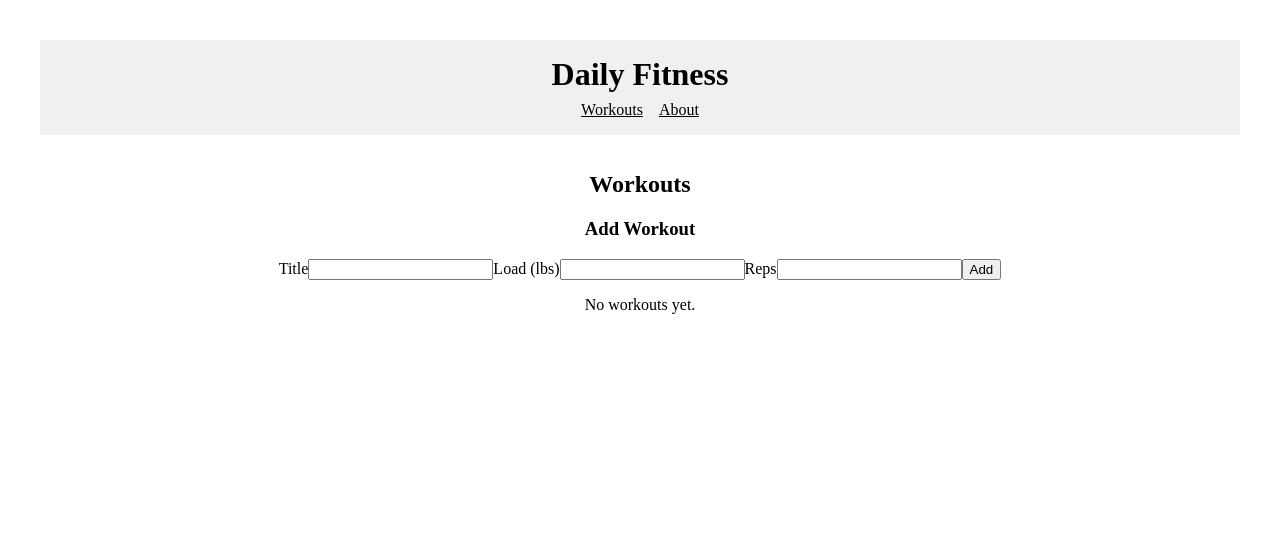
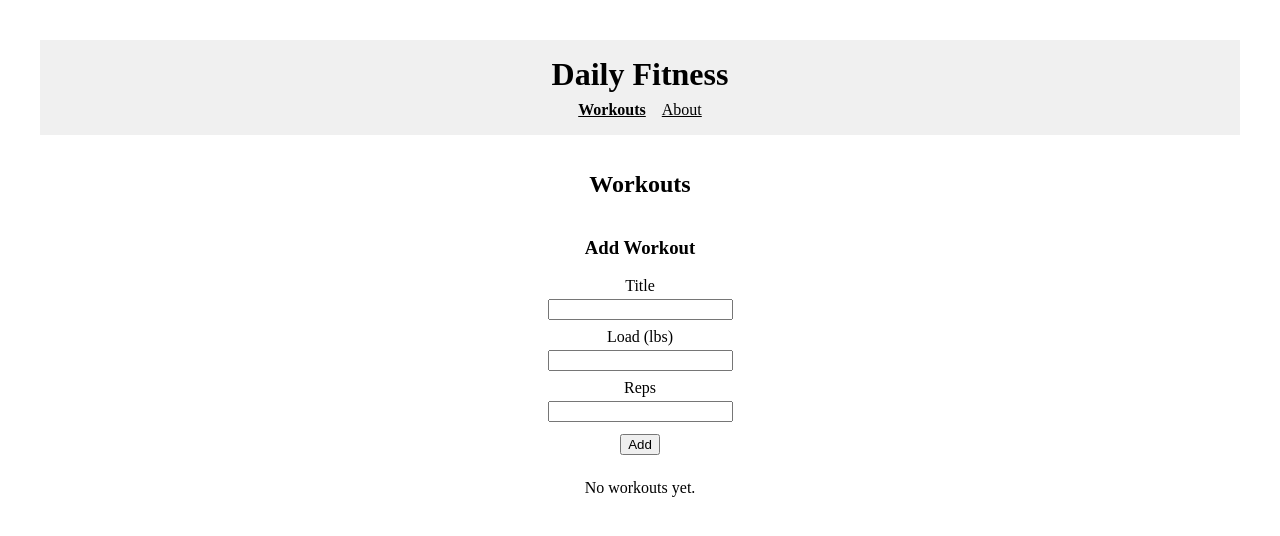
Before and after one commit to Olenka2101/fitnessApp, a React (Vite) app: page / in a window 1280 px wide. Shown: the top 536 px of the page. Built offline with nearby package versions, Linux system fonts and the light colour scheme.

Commit message:
updated local storage func, and other components

```diff
--- a/src/components/Layout.jsx
+++ b/src/components/Layout.jsx
@@ -7,10 +7,19 @@ export default function Layout() {
       <header style={{ padding: "1rem", background: "#f0f0f0" }}>
         <h1 style={{ margin: 0 }}>Daily Fitness </h1>
         <nav style={{ marginTop: "0.5rem" }}>
-          <NavLink to="/" end style={{ marginRight: "1rem", color: "black" }}>
+          <NavLink
+            to="/"
+            end
+            style={{ marginRight: "1rem", color: "black" }}
+            className={({ isActive }) => (isActive ? "active" : "")}
+          >
             Workouts
           </NavLink>
-          <NavLink to="/about" style={{ color: "black" }}>
+          <NavLink
+            to="/about"
+            style={{ color: "black" }}
+            className={({ isActive }) => (isActive ? "active" : "")}
+          >
             About
           </NavLink>
         </nav>
--- a/src/components/WorkoutForm.jsx
+++ b/src/components/WorkoutForm.jsx
@@ -21,7 +21,16 @@ export default function WorkoutForm({ onAdd }) {
   };
 
   return (
-    <form onSubmit={handleSubmit}>
+    <form
+      onSubmit={handleSubmit}
+      style={{
+        display: "flex",
+        flexDirection: "column",
+        alignItems: "center",
+        maxWidth: "400px",
+        margin: "0 auto",
+      }}
+    >
       <h3>Add Workout</h3>
 
       <label>Title</label>
--- a/src/index.css
+++ b/src/index.css
@@ -1,68 +1,9 @@
-/* :root {
-  font-family: system-ui, Avenir, Helvetica, Arial, sans-serif;
-  line-height: 1.5;
-  font-weight: 400;
-
-  color-scheme: light dark;
-  color: rgba(255, 255, 255, 0.87);
-  background-color: #242424;
-
-  font-synthesis: none;
-  text-rendering: optimizeLegibility;
-  -webkit-font-smoothing: antialiased;
-  -moz-osx-font-smoothing: grayscale;
+nav a.active {
+  font-weight: 700;
+  text-decoration: underline;
 }
-
-a {
-  font-weight: 500;
-  color: #646cff;
-  text-decoration: inherit;
+form input,
+form button {
+  display: block;
+  margin: 0.25rem 0 0.5rem;
 }
-a:hover {
-  color: #535bf2;
-}
-
-body {
-  margin: 0;
-  display: flex;
-  place-items: center;
-  min-width: 320px;
-  min-height: 100vh;
-}
-
-h1 {
-  font-size: 3.2em;
-  line-height: 1.1;
-}
-
-button {
-  border-radius: 8px;
-  border: 1px solid transparent;
-  padding: 0.6em 1.2em;
-  font-size: 1em;
-  font-weight: 500;
-  font-family: inherit;
-  background-color: #1a1a1a;
-  cursor: pointer;
-  transition: border-color 0.25s;
-}
-button:hover {
-  border-color: #646cff;
-}
-button:focus,
-button:focus-visible {
-  outline: 4px auto -webkit-focus-ring-color;
-}
-
-@media (prefers-color-scheme: light) {
-  :root {
-    color: #213547;
-    background-color: #ffffff;
-  }
-  a:hover {
-    color: #747bff;
-  }
-  button {
-    background-color: #f9f9f9;
-  }
-} */
--- a/src/pages/Workouts.jsx
+++ b/src/pages/Workouts.jsx
@@ -1,26 +1,22 @@
-import { useState, useEffect } from "react";
+import { useState, useEffect, useCallback } from "react";
 import WorkoutForm from "../components/WorkoutForm";
 import WorkoutList from "../components/WorkoutList";
+import { loadWorkouts, saveWorkouts } from "../utils/storage";
 
 export default function Workouts() {
-  const [workouts, setWorkouts] = useState([]);
+  const [workouts, setWorkouts] = useState(() => loadWorkouts("workouts", []));
 
   useEffect(() => {
-    const storedWorkouts = localStorage.getItem("workouts");
-    if (storedWorkouts) setWorkouts(JSON.parse(storedWorkouts));
-  }, []);
-
-  useEffect(() => {
-    localStorage.setItem("workouts", JSON.stringify(workouts));
+    saveWorkouts("workouts", workouts);
   }, [workouts]);
 
-  const addWorkout = (workout) => {
+  const addWorkout = useCallback((workout) => {
     const newItem = { id: Date.now().toString(), ...workout };
     setWorkouts((prev) => [...prev, newItem]);
-  };
-  const deleteWorkout = (id) => {
+  }, []);
+  const deleteWorkout = useCallback((id) => {
     setWorkouts((prev) => prev.filter((workout) => workout.id !== id));
-  };
+  }, []);
 
   return (
     <section>
--- /dev/null
+++ b/src/utils/storage.js
@@ -0,0 +1,15 @@
+export function loadWorkouts(key) {
+  const data = localStorage.getItem(key);
+
+  if (data) {
+    return JSON.parse(data);
+  } else {
+    return [];
+  }
+}
+
+export function saveWorkouts(key, workouts) {
+  const data = JSON.stringify(workouts);
+
+  localStorage.setItem(key, data);
+}
```
